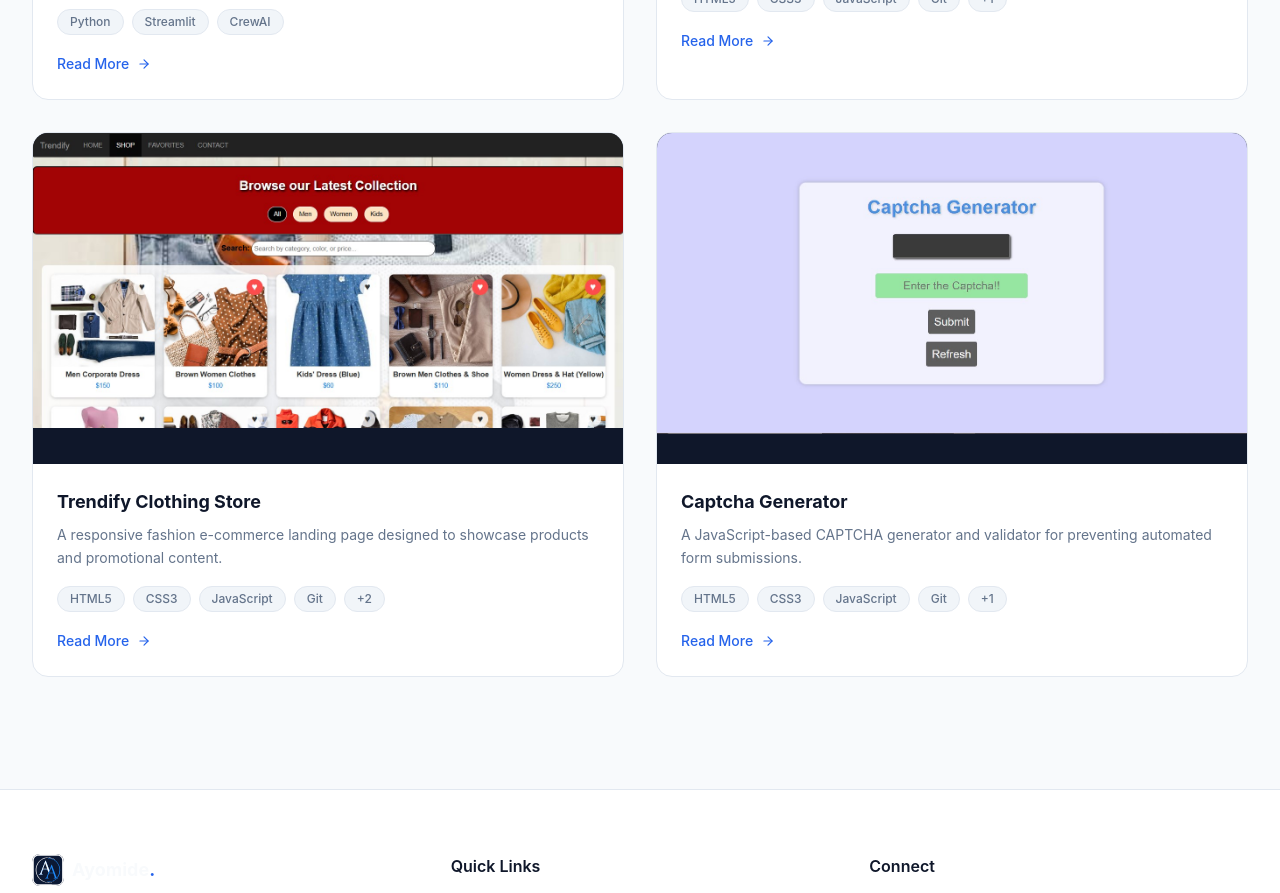
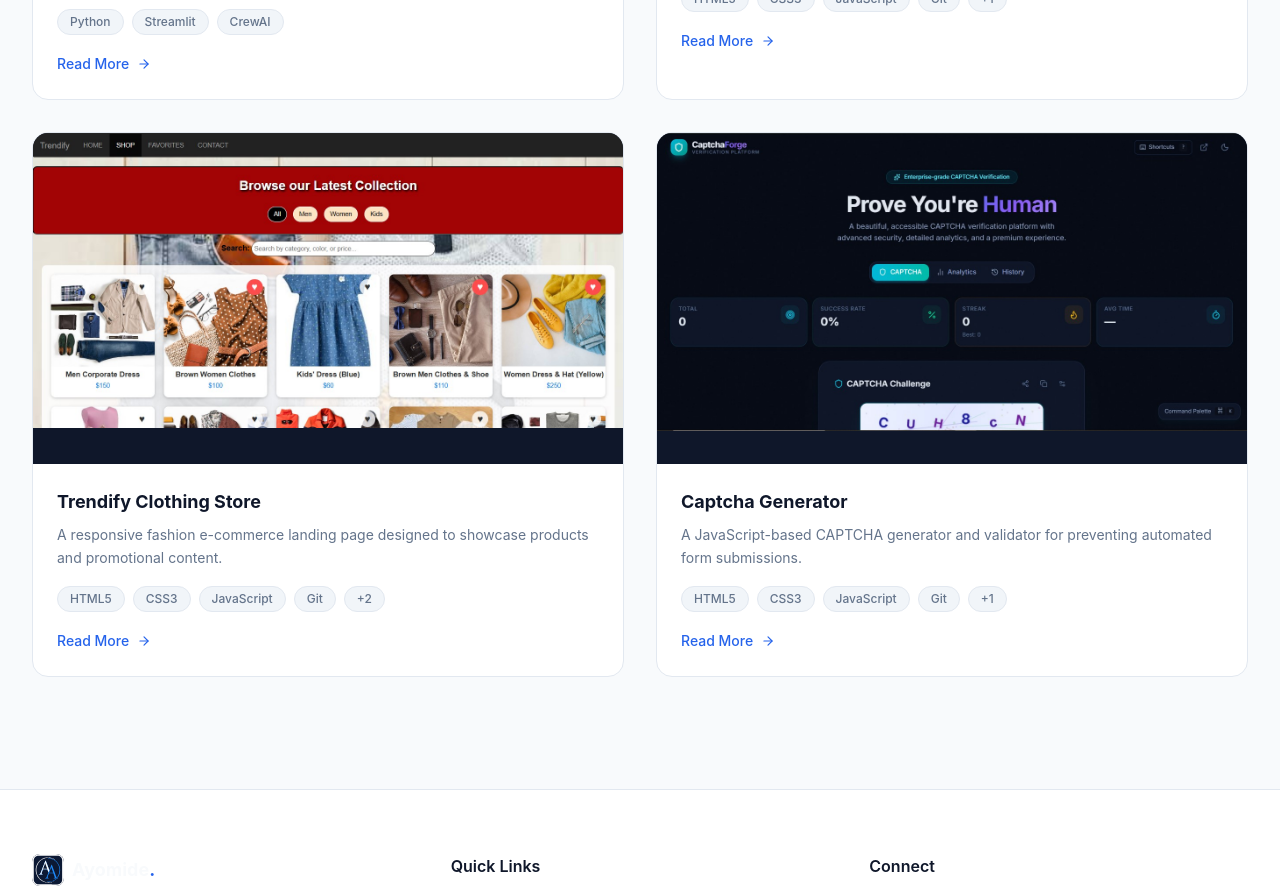
Before and after one commit to ayoglow01/myportfolio, a React (Vite) app: page /projects in a window 1280 px wide. Shown: the part 2680-3573 px from the top of the page. Built offline with nearby package versions, Linux system fonts and the light colour scheme.

Commit message:
Update portfolio

```diff
--- a/src/data/projects.js
+++ b/src/data/projects.js
@@ -544,9 +544,9 @@
     description:
       "Captcha Generator is a client-side security project that dynamically generates verification codes and validates user input before form submission.",
 
-    image: "/images/projects/captcha.jpg",
+    image: "/images/projects/capt-1.jpg",
 
-    gallery: ["/images/projects/captcha.jpg"],
+    gallery: ["/images/projects/capt-1.jpg"],
 
     category: "Frontend",
 
```
Also changed, not shown: public/images/projects/capt-1.jpg (added).
